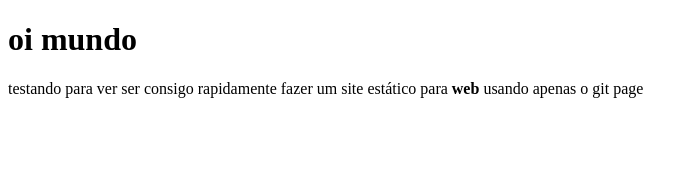
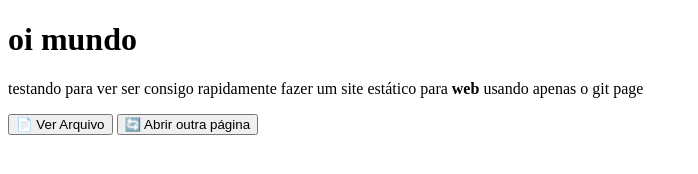
Before and after one commit to Petiangv/testeGH-pages, a plain HTML site: page index.html in a window 1280 px wide. Shown: the whole page, without its empty margins (0-698 px from the left). Drawn offline with Linux system fonts and the light colour scheme.

Commit message:
mesma coisa mas com caminhos estáticos

```diff
--- a/index.html
+++ b/index.html
@@ -11,5 +11,13 @@
 <p>testando para ver ser consigo rapidamente fazer um site estático para <strong>web</strong>
 usando apenas o git page</p>
 
+<button onclick="window.open('teste.txt', '_blank')" class="meu-botao">
+  📄 Ver Arquivo
+</button>
+<button onclick="window.location.href = 'outra-pagina.html'">
+  🔄 Abrir outra página
+</button>
+
+
 </body>
 </html>
```
Also changed, not shown: outra-pagina.html (added, +11 -0 lines).
